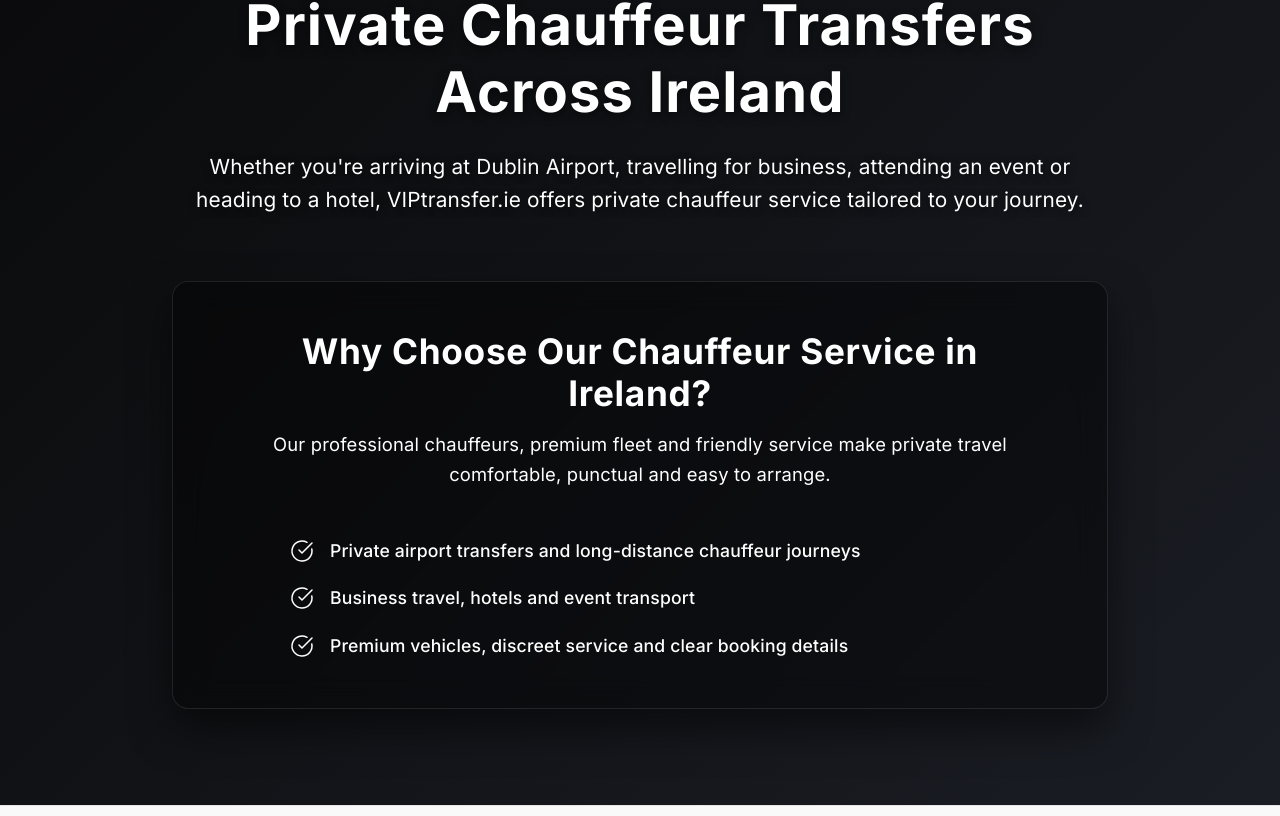
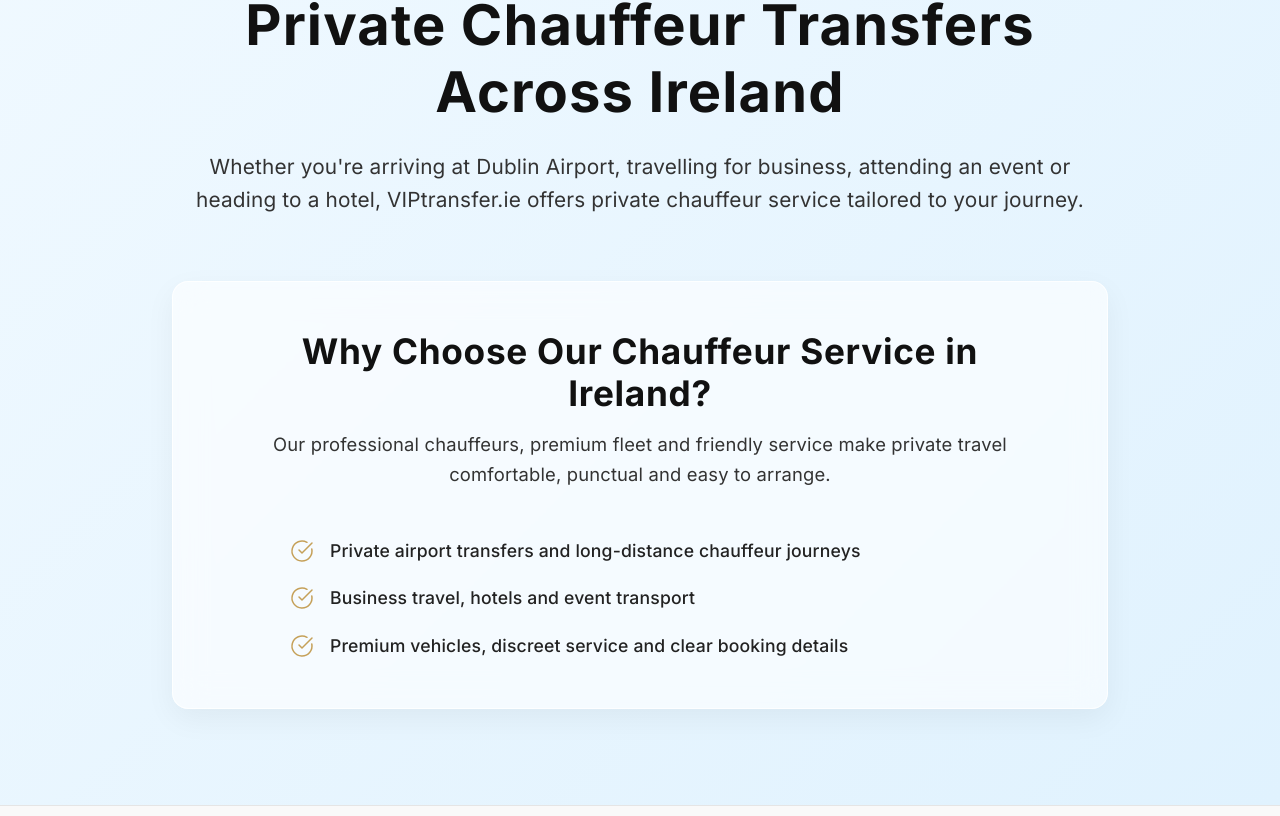
Before and after one commit to maharudrayadav/private-transfer-app, a Next.js app: page / in a window 1280 px wide. Shown: the part 4204-5020 px from the top of the page. Built offline with nearby package versions, Linux system fonts and the light colour scheme; no server answers; a web font is replaced by a local one.

Commit message:
Update InfoBlock with faint sky gradient and adjust text colors for light background

```diff
--- a/app/components/home/InfoBlock.module.css
+++ b/app/components/home/InfoBlock.module.css
@@ -1,8 +1,8 @@
 .section {
   position: relative;
   padding: 6rem 0;
-  background: linear-gradient(135deg, var(--bg-dark) 0%, #1a1d24 100%);
-  color: #fff;
+  background: linear-gradient(135deg, #f0f9ff 0%, #e0f2fe 100%);
+  color: #111;
   display: flex;
   align-items: center;
   justify-content: center;
@@ -22,9 +22,9 @@
   font-size: 3.5rem;
   font-weight: 700;
   margin-bottom: 1.5rem;
-  text-shadow: 0 4px 10px rgba(0,0,0,0.5);
+  text-shadow: none;
   line-height: 1.2;
-  color: #FFFFFF;
+  color: #111;
 }
 
 .mainSubtitle {
@@ -32,20 +32,20 @@
   font-size: 1.3rem;
   line-height: 1.6;
   margin-bottom: 4rem;
-  text-shadow: 0 2px 8px rgba(0,0,0,0.5);
+  text-shadow: none;
   font-weight: 400;
-  color: #FFFFFF;
+  color: #333;
 }
 
 .glassCard {
-  background: rgba(0, 0, 0, 0.4);
+  background: rgba(255, 255, 255, 0.6);
   backdrop-filter: blur(16px);
   -webkit-backdrop-filter: blur(16px);
-  border: 1px solid rgba(255, 255, 255, 0.1);
+  border: 1px solid rgba(255, 255, 255, 0.8);
   border-radius: 16px;
   padding: 3rem 4rem;
   text-align: center;
-  box-shadow: 0 20px 40px rgba(0,0,0,0.5);
+  box-shadow: 0 10px 30px rgba(0,0,0,0.05);
 }
 
 .cardTitle {
@@ -53,13 +53,13 @@
   font-size: 2.2rem;
   font-weight: 700;
   margin-bottom: 1rem;
-  color: #FFFFFF;
+  color: #111;
 }
 
 .cardDesc {
   font-family: var(--font-outfit), sans-serif;
   font-size: 1.15rem;
-  color: #FFFFFF;
+  color: #333;
   margin-bottom: 3rem;
   line-height: 1.6;
 }
@@ -79,12 +79,12 @@
   gap: 1rem;
   font-size: 1.1rem;
   font-weight: 500;
-  color: #FFFFFF;
+  color: #222;
 }
 
 .icon {
   flex-shrink: 0;
-  color: #FFFFFF;
+  color: var(--primary);
   width: 24px;
   height: 24px;
   margin-top: 2px;
```
